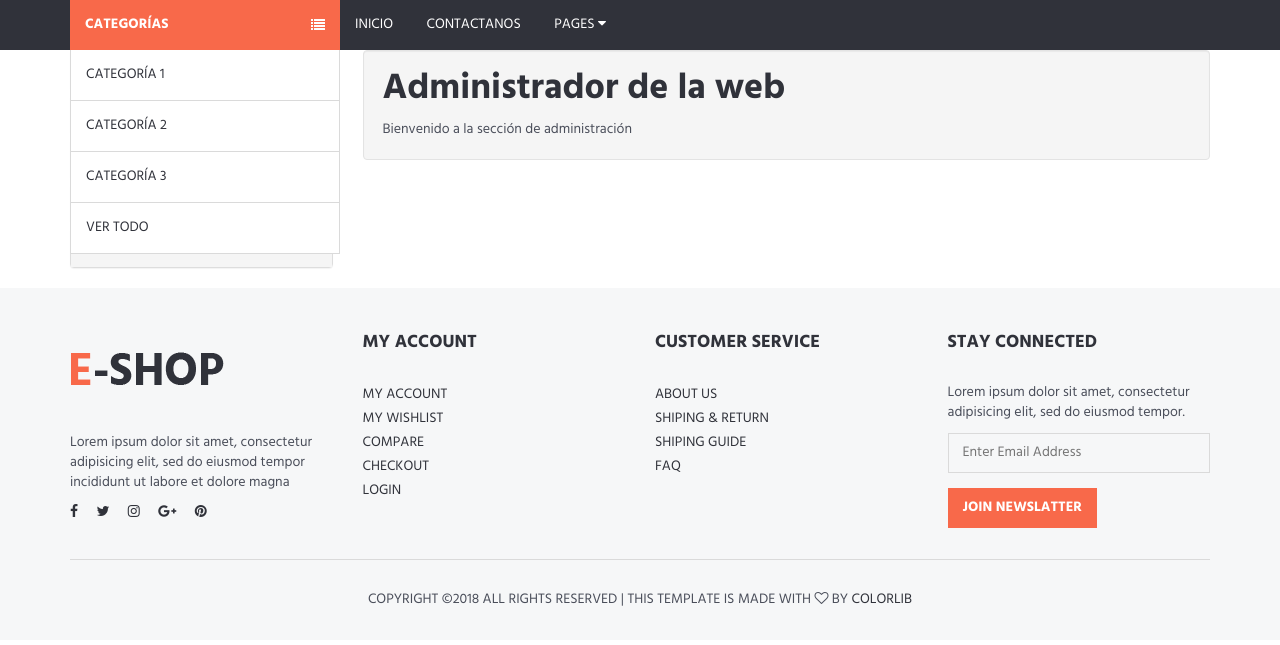
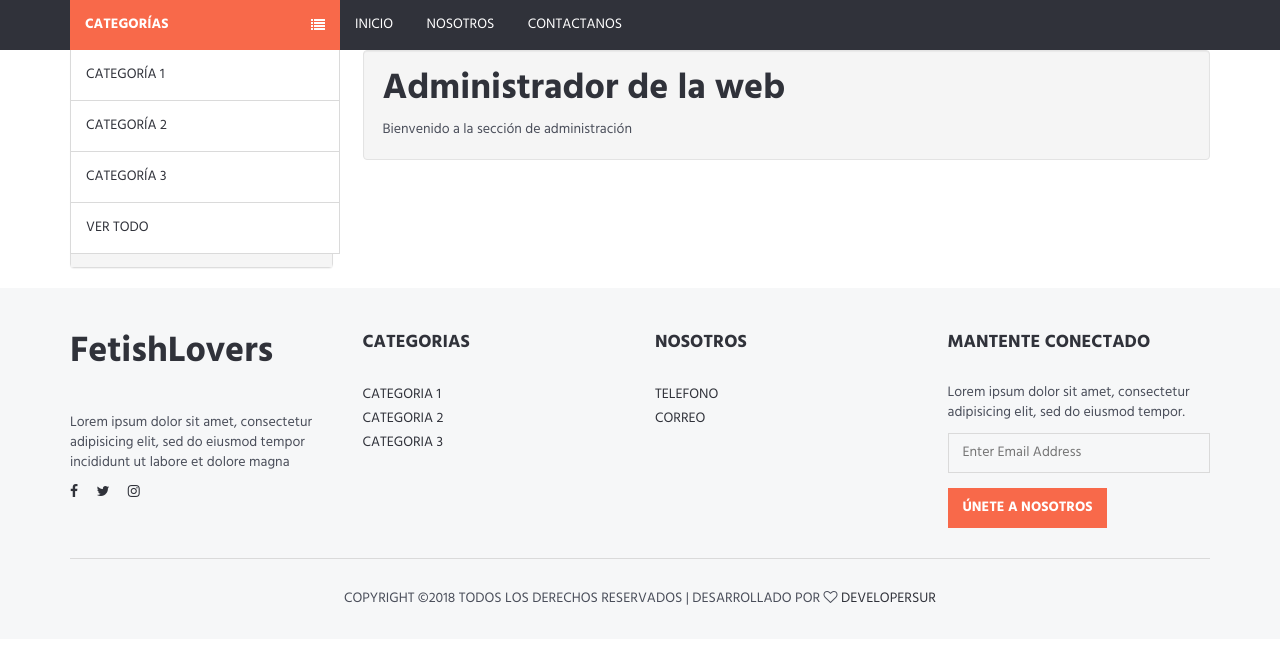
Before and after one commit to developersur/fetishlovers, a CodeIgniter app: page /fetishlovers/index.php/admin/index in a window 1280 px wide. Shown: the part 131-776 px from the top of the page. Run offline with CodeIgniter, Linux system fonts and the light colour scheme.

Commit message:
update template

```diff
--- a/application/views/template/footer.php
+++ b/application/views/template/footer.php
@@ -10,8 +10,9 @@
 						<!-- footer logo -->
 						<div class="footer-logo">
 							<a class="logo" href="#">
-		            <img src="<?php echo base_url(); ?>assets/img/logo.png" alt="">
-		          </a>
+		            			<!--<img src="<?php echo base_url(); ?>assets/img/logo.png" alt="">-->
+								<h1>FetishLovers</h1>
+		          			</a>
 						</div>
 						<!-- /footer logo -->
 
@@ -22,8 +23,6 @@
 							<li><a href="#"><i class="fa fa-facebook"></i></a></li>
 							<li><a href="#"><i class="fa fa-twitter"></i></a></li>
 							<li><a href="#"><i class="fa fa-instagram"></i></a></li>
-							<li><a href="#"><i class="fa fa-google-plus"></i></a></li>
-							<li><a href="#"><i class="fa fa-pinterest"></i></a></li>
 						</ul>
 						<!-- /footer social -->
 					</div>
@@ -33,13 +32,11 @@
 				<!-- footer widget -->
 				<div class="col-md-3 col-sm-6 col-xs-6">
 					<div class="footer">
-						<h3 class="footer-header">My Account</h3>
+						<h3 class="footer-header">Categorias</h3>
 						<ul class="list-links">
-							<li><a href="#">My Account</a></li>
-							<li><a href="#">My Wishlist</a></li>
-							<li><a href="#">Compare</a></li>
-							<li><a href="#">Checkout</a></li>
-							<li><a href="#">Login</a></li>
+							<li><a href="#">Categoria 1</a></li>
+							<li><a href="#">Categoria 2</a></li>
+							<li><a href="#">Categoria 3</a></li>
 						</ul>
 					</div>
 				</div>
@@ -50,12 +47,10 @@
 				<!-- footer widget -->
 				<div class="col-md-3 col-sm-6 col-xs-6">
 					<div class="footer">
-						<h3 class="footer-header">Customer Service</h3>
+						<h3 class="footer-header">Nosotros</h3>
 						<ul class="list-links">
-							<li><a href="#">About Us</a></li>
-							<li><a href="#">Shiping & Return</a></li>
-							<li><a href="#">Shiping Guide</a></li>
-							<li><a href="#">FAQ</a></li>
+							<li><a href="#">telefono</a></li>
+							<li><a href="#">correo</a></li>
 						</ul>
 					</div>
 				</div>
@@ -64,13 +59,13 @@
 				<!-- footer subscribe -->
 				<div class="col-md-3 col-sm-6 col-xs-6">
 					<div class="footer">
-						<h3 class="footer-header">Stay Connected</h3>
+						<h3 class="footer-header">Mantente conectado</h3>
 						<p>Lorem ipsum dolor sit amet, consectetur adipisicing elit, sed do eiusmod tempor.</p>
 						<form>
 							<div class="form-group">
 								<input class="input" placeholder="Enter Email Address">
 							</div>
-							<button class="primary-btn">Join Newslatter</button>
+							<button class="primary-btn">Únete a nosotros</button>
 						</form>
 					</div>
 				</div>
@@ -84,7 +79,7 @@
 					<!-- footer copyright -->
 					<div class="footer-copyright">
 						<!-- Link back to Colorlib can't be removed. Template is licensed under CC BY 3.0. -->
-						Copyright &copy;<script>document.write(new Date().getFullYear());</script> All rights reserved | This template is made with <i class="fa fa-heart-o" aria-hidden="true"></i> by <a href="https://colorlib.com" target="_blank">Colorlib</a>
+						Copyright &copy;<script>document.write(new Date().getFullYear());</script> Todos los derechos reservados | Desarrollado por <i class="fa fa-heart-o" aria-hidden="true"></i> <a href="https://www.developersur.cl" target="_blank">Developersur</a>
 						<!-- Link back to Colorlib can't be removed. Template is licensed under CC BY 3.0. -->
 					</div>
 					<!-- /footer copyright -->
--- a/application/views/template/head.php
+++ b/application/views/template/head.php
@@ -7,7 +7,7 @@
 	<meta name="viewport" content="width=device-width, initial-scale=1">
 	<!-- The above 3 meta tags *must* come first in the head; any other head content must come *after* these tags -->
 
-	<title>E-SHOP HTML Template</title>
+	<title>FetishLovers. Venta de juguetes eróticos, Concepción</title>
 
 	<!-- Google font -->
 	<link href="https://fonts.googleapis.com/css?family=Hind:400,700" rel="stylesheet">
@@ -170,15 +170,16 @@
 					<span class="menu-header">Menu <i class="fa fa-bars"></i></span>
 					<ul class="menu-list">
 						<li><a href="#">Inicio</a></li>
+						<li><a href="#">Nosotros</a></li>
 						<li><a href="#">Contactanos</a></li>
-						<li class="dropdown default-dropdown"><a class="dropdown-toggle" data-toggle="dropdown" aria-expanded="true">Pages <i class="fa fa-caret-down"></i></a>
+						<!--<li class="dropdown default-dropdown"><a class="dropdown-toggle" data-toggle="dropdown" aria-expanded="true">Pages <i class="fa fa-caret-down"></i></a>
 							<ul class="custom-menu">
 								<li><a href="index.html">Home</a></li>
 								<li><a href="products.html">Products</a></li>
 								<li><a href="product-page.html">Product Details</a></li>
 								<li><a href="checkout.html">Checkout</a></li>
 							</ul>
-						</li>
+						</li>-->
 					</ul>
 				</div>
 				<!-- menu nav -->
```
